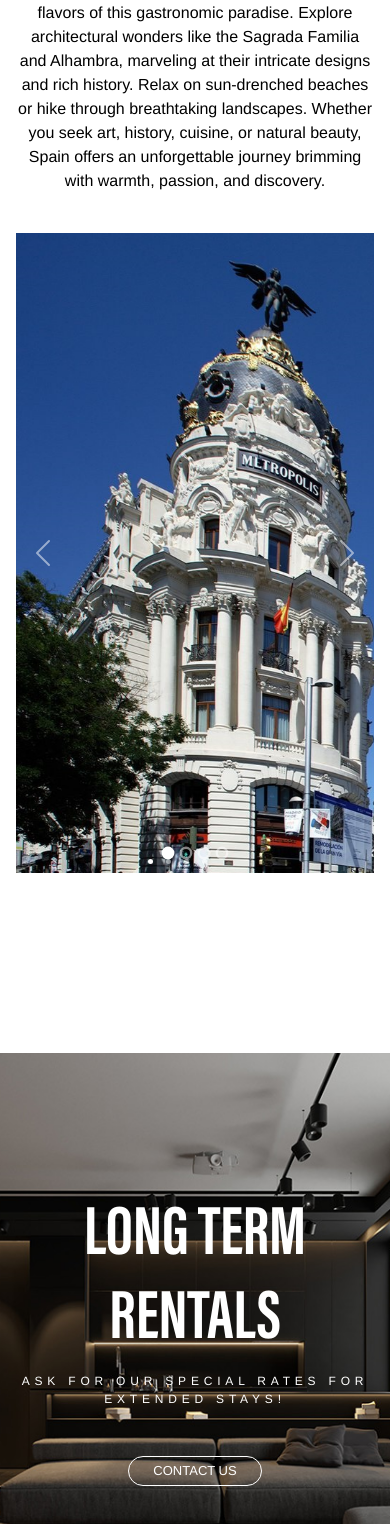
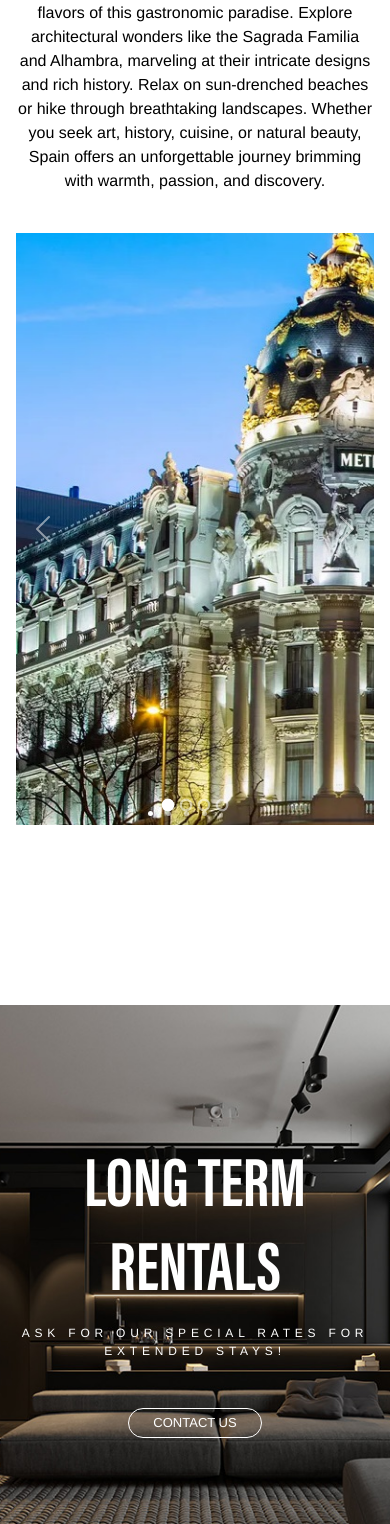
Before and after one commit to jpuseche/home_display, a Django app: page / in a window 390 px wide. Shown: the part 1683-3207 px from the top of the page. Run offline with Django 5.2, Linux system fonts and the light colour scheme; some libraries are stand-ins or nearby versions.

Commit message:
fix(carousel): enhanced proportions

```diff
--- a/website/static/css/styles.css
+++ b/website/static/css/styles.css
@@ -121,13 +121,14 @@ h1, h2, h3, h4, h5, h6 {
 }
 
 .carousel-proportion {
-    width: 1160px;
+    object-fit: cover;
+    width: 1300px;
+    height: 37rem;
 }
 
 .carousel-image {
     position: relative;
-    bottom: 150px;
-    width: 130%;
+    width: 100%;
 }
 
 .carousel .carousel-indicators > :not(.active)  {
@@ -209,6 +210,18 @@ h1, h2, h3, h4, h5, h6 {
     height: 34px;
 }
 
+@media (max-width: 1300px) {
+    .carousel-proportion {
+        width: 100%;
+    }
+
+    .carousel-image {
+        position: relative;
+        bottom: 0px;
+        width: 1300px;
+    }
+}
+
 @media (max-width: 1200px) {
     .hero-titles {
         padding-top: 60px;
@@ -222,18 +235,6 @@ h1, h2, h3, h4, h5, h6 {
     .search-button {
         margin-left: 40px;
         margin-top: 20px;
-    }
-
-    .carousel-proportion {
-        width: 100%;
-        height: 40rem;
-    }
-
-    .carousel-image {
-        position: relative;
-        bottom: 0px;
-        width: auto;
-        height: 120%;
     }
 
     .contact-us {
```
Also changed, not shown: website/static/images/madrid.jpg.
